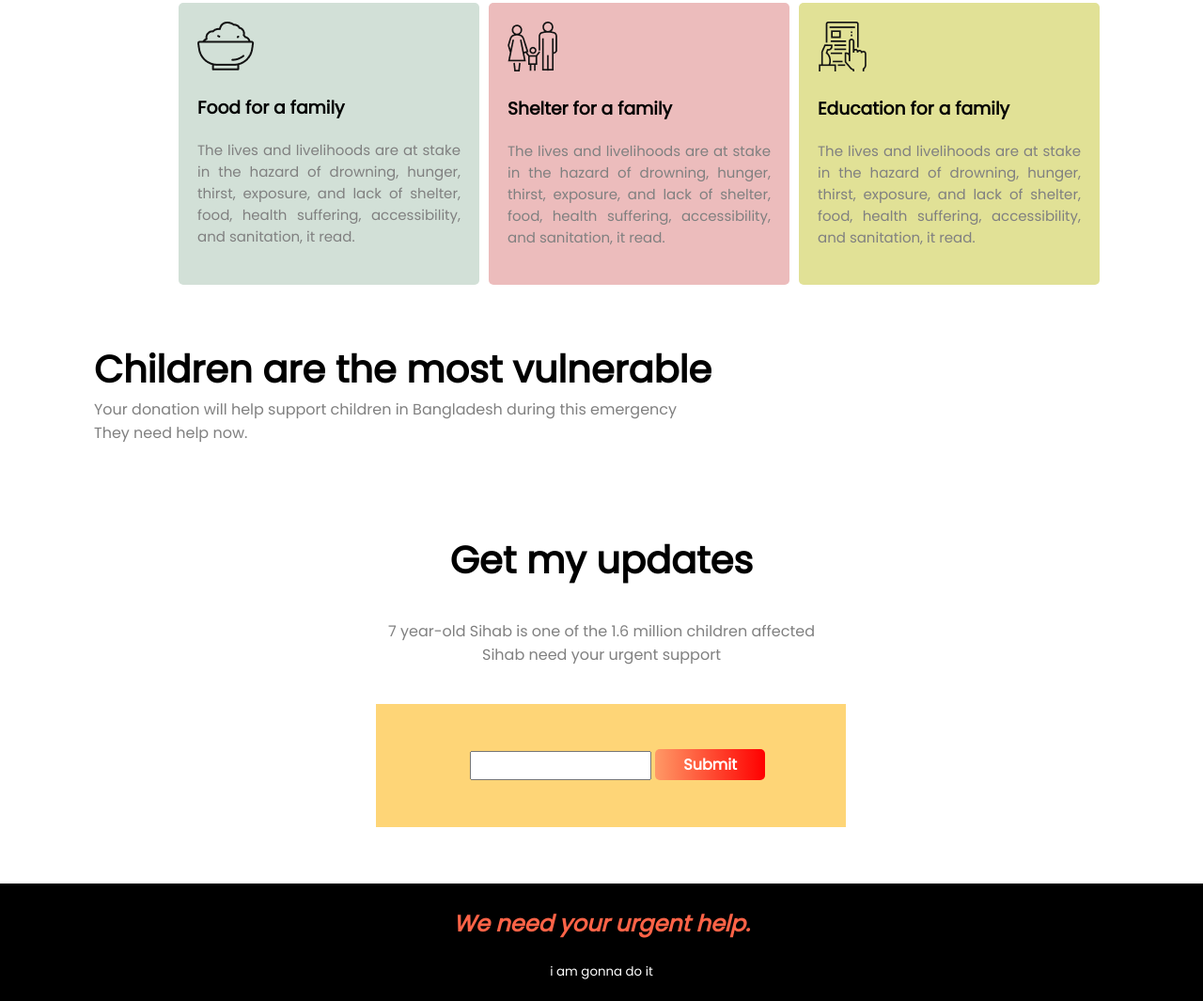
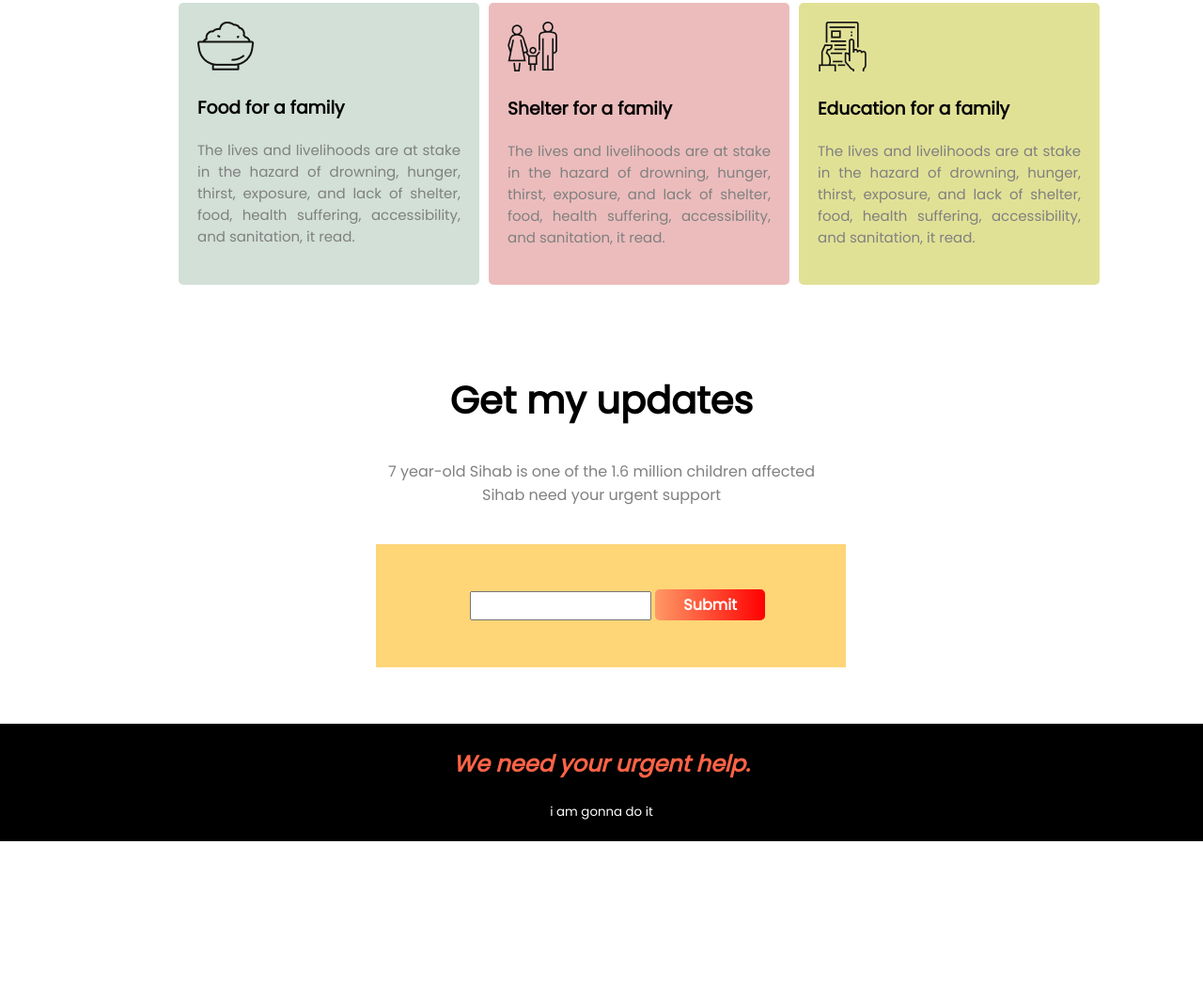
Before and after one commit to pujadey48/donate-today, a plain HTML site: page index.html in a window 1280 px wide. Shown: the part 1342-2407 px from the top of the page at 94% size. After the commit the page ends 2237 px from the top, so only its background shows below. Drawn offline with Linux system fonts and the light colour scheme; a web font is replaced by a local one.

Commit message:
updated version

```diff
--- a/index.html
+++ b/index.html
@@ -80,13 +80,13 @@
             </div>
         </div>
     </section>
-    <section class="section-heading">
+    <!-- <section class="section-heading">
         <div class="children">
             <h1 id="children-heading">Children are the most vulnerable</h1>
             <p class="paragraph">Your donation will help support children in Bangladesh during this emergency</p>
             <p class="paragraph">They need help now. </p>
         </div>
-    </section>
+    </section> -->
     <section>
         <div class="section-heading">
             <h2 class="third-section-heading">Get my updates</h2>
```
